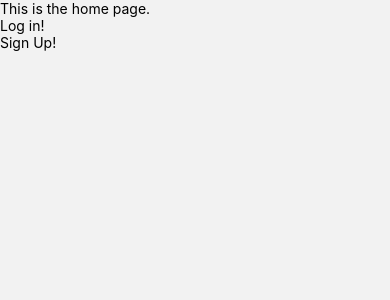
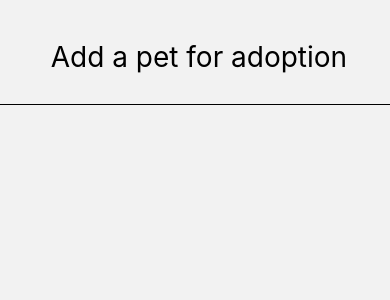
Before and after one commit to fathisahar/mchacks-24, a React Native app in the folder app/: screen /PetAdding in a window 390 px wide. Shown: the top 300 px of the page. Built offline with nearby package versions, Linux system fonts and the light colour scheme.

Commit message:
adding pets

```diff
--- a/app/Page_Home.js
+++ b/app/Page_Home.js
@@ -23,6 +23,7 @@ const Page_Home2 = () => {
       <Text>This is the home page.</Text>
       <CustomButton title="Log in!" destination="LogIn" />
       <CustomButton title="Sign Up!" destination="SignUp" />
+      <CustomButton title="Pet Adding!" destination="PetAdding" />
     </SafeAreaView>
   );
 };
--- a/app/Page_PetAdding.js
+++ b/app/Page_PetAdding.js
@@ -1,7 +1,8 @@
 import React from 'react';
-import { Text, Pressable, StyleSheet } from 'react-native';
+import { Text, Pressable, View } from 'react-native';
 import { SafeAreaView } from 'react-native-safe-area-context';
 import { useNavigation } from '@react-navigation/native';
+import styles from './styles/styles';
 
     const CustomButton = ({ title, destination }) => {
     const navigation = useNavigation();
@@ -19,11 +20,11 @@ import { useNavigation } from '@react-navigation/native';
 
 const Page_PetAdding = () => {
   return (
-    <SafeAreaView>
-      <Text>This is the home page.</Text>
-      <CustomButton title="Log in!" destination="LogIn" />
-      <CustomButton title="Sign Up!" destination="SignUp" />
-    </SafeAreaView>
+    <View>
+        <View style={styles.adding_pets_header_container}>
+        <Text style={styles.adding_pets_header}> Add a pet for adoption</Text>
+        </View>
+    </View>
   );
 };
 
--- a/app/styles/styles.js
+++ b/app/styles/styles.js
@@ -30,6 +30,17 @@ const styles = StyleSheet.create({
     width: '32%',
     alignItems: 'center',
     opacity: 0.5,
+  },
+  adding_pets_header: {
+    alignSelf: 'center', // Align the text itself to the center
+    textAlign: 'center', // Align the text content to the center
+    marginTop:40,
+    marginBottom:30,
+    fontSize:28,
+  },
+  adding_pets_header_container: {
+    borderBottomWidth: 1, // Adjust the width of the border as needed
+    borderBottomColor: '#000', // Change the color of the border as needed
   },
   toggle_button_pressed: {
     backgroundColor: '#FFFFF',
```
